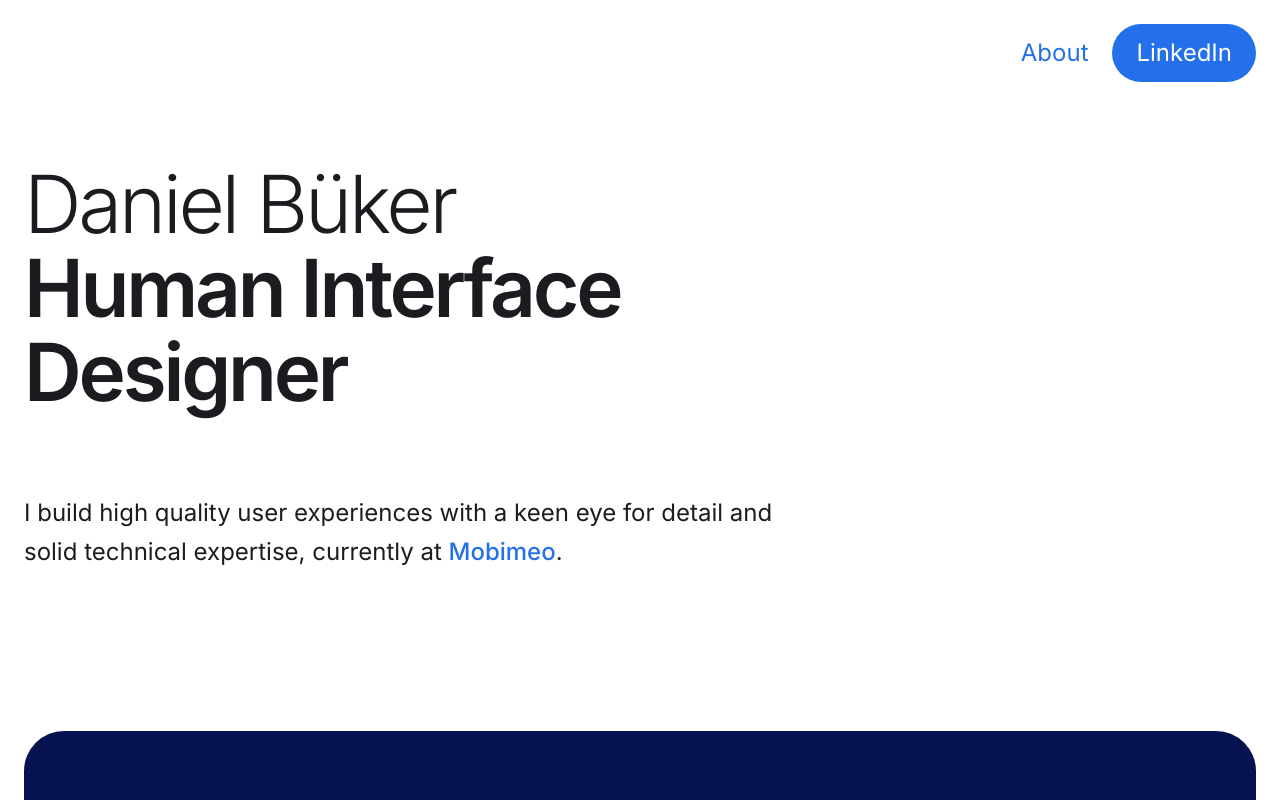
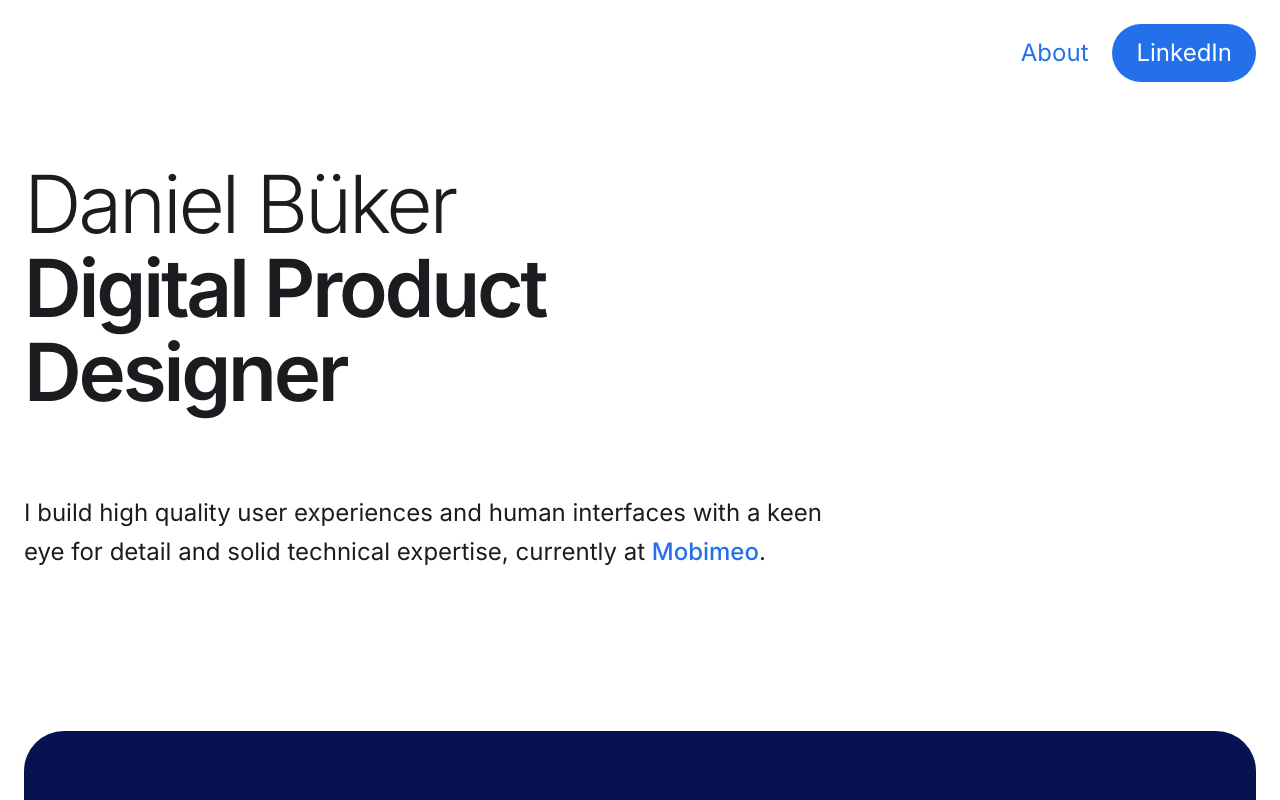
Before and after one commit to dbueker/portfolio-danielbueker, a Nuxt app: page / in a window 1280 px wide. Shown: the top 800 px of the page. Built offline with nearby package versions, Linux system fonts and the light colour scheme.

Commit message:
Intro Headline

```diff
--- a/components/Intro.vue
+++ b/components/Intro.vue
@@ -2,8 +2,8 @@
     <div class="px-6 pt-20 mb-20 md:mb-28 lg:mb-40">
         <div class="text-lightmode-on-background dark:text-darkmode-on-background lg:max-w-[800px]">
             <p class="text-subtitle-mobile lg:text-subtitle-desktop">Daniel Büker</p>
-            <p class="text-title-mobile lg:text-title-desktop">Human Interface Designer</p>
-            <p class="pt-20 text-body text-lightmode-on-background dark:text-darkmode-on-background">I build high quality user experiences with a keen eye for detail and solid technical expertise, currently at <a class="text-body-bold md:hover:opacity-70 transition ease-in-out duration-150 text-lightmode-primary dark:text-darkmode-primary" href="https://mobimeo.com/" target="_blank">Mobimeo</a>.</p>
+            <p class="text-title-mobile lg:text-title-desktop">Digital Product Designer</p>
+            <p class="pt-20 text-body text-lightmode-on-background dark:text-darkmode-on-background">I build high quality user experiences and human interfaces with a keen eye for detail and solid technical expertise, currently at <a class="text-body-bold md:hover:opacity-70 transition ease-in-out duration-150 text-lightmode-primary dark:text-darkmode-primary" href="https://mobimeo.com/" target="_blank">Mobimeo</a>.</p>
         </div>
     </div>
 </template>
```
